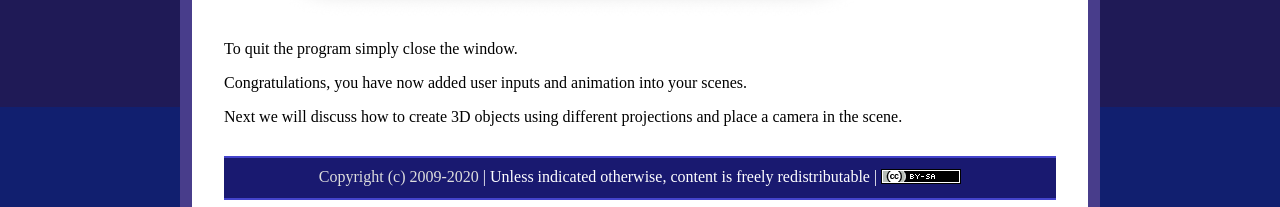
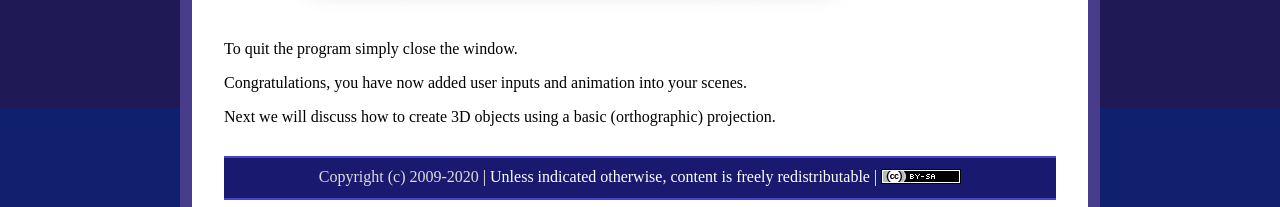
Before and after one commit to ycpcs/cs370-fall2020, a Jekyll site: the page built from labs/lab04.md, in a window 1280 px wide and 900 px high, scrolled down 3703 px. Shown: the part 690-897 px from the top of the window. Built offline with Jekyll 4.4.1, drawn with Linux system fonts in a browser that asks for light colours.

Commit message:
update lab04
update lab04

```diff
--- a/labs/lab04.md
+++ b/labs/lab04.md
@@ -164,4 +164,4 @@ To quit the program simply close the window.
 
 Congratulations, you have now added user inputs and animation into your scenes.
 
-Next we will discuss how to create 3D objects using different projections and place a camera in the scene.
+Next we will discuss how to create 3D objects using a basic (orthographic) projection.
```
